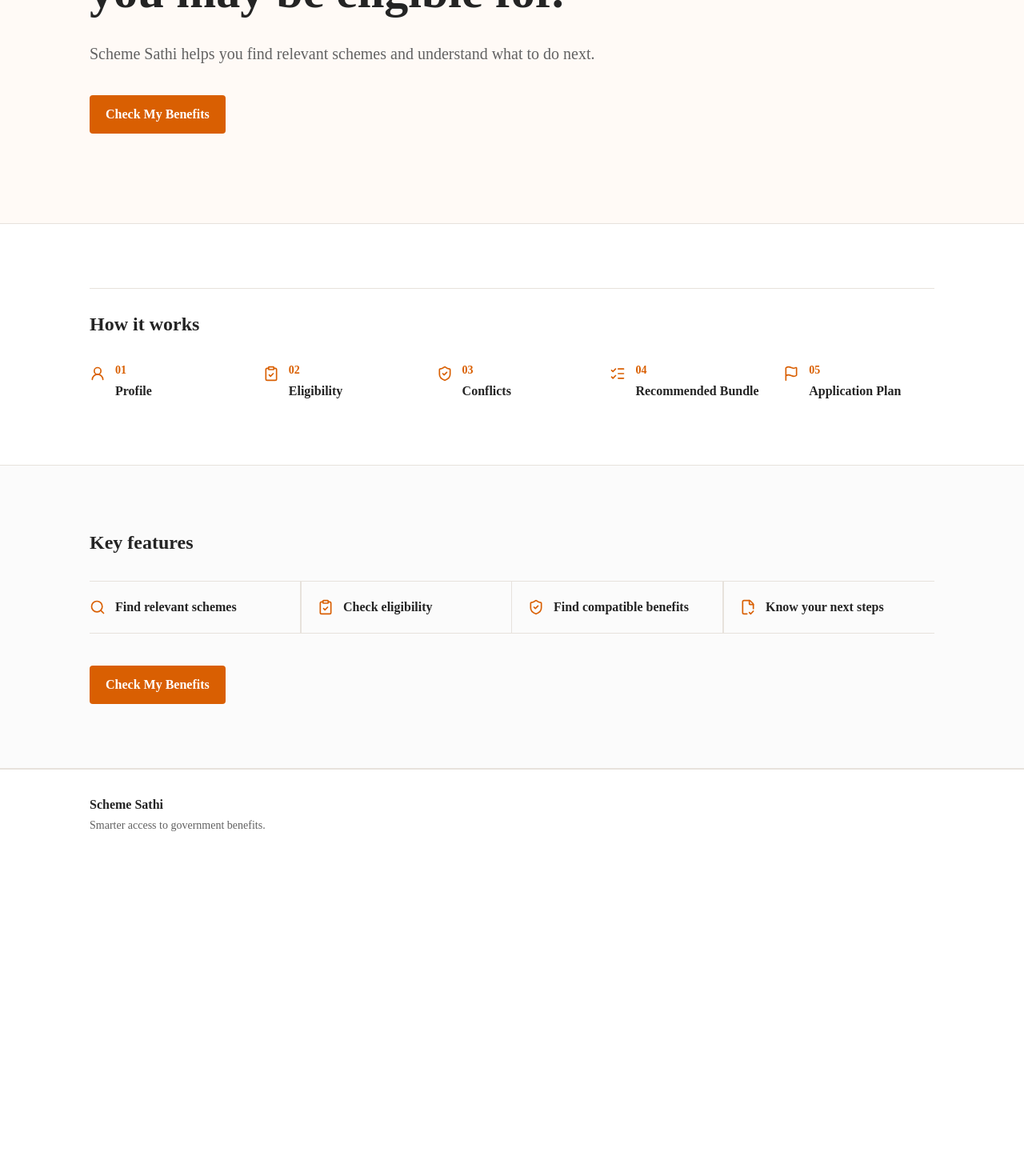
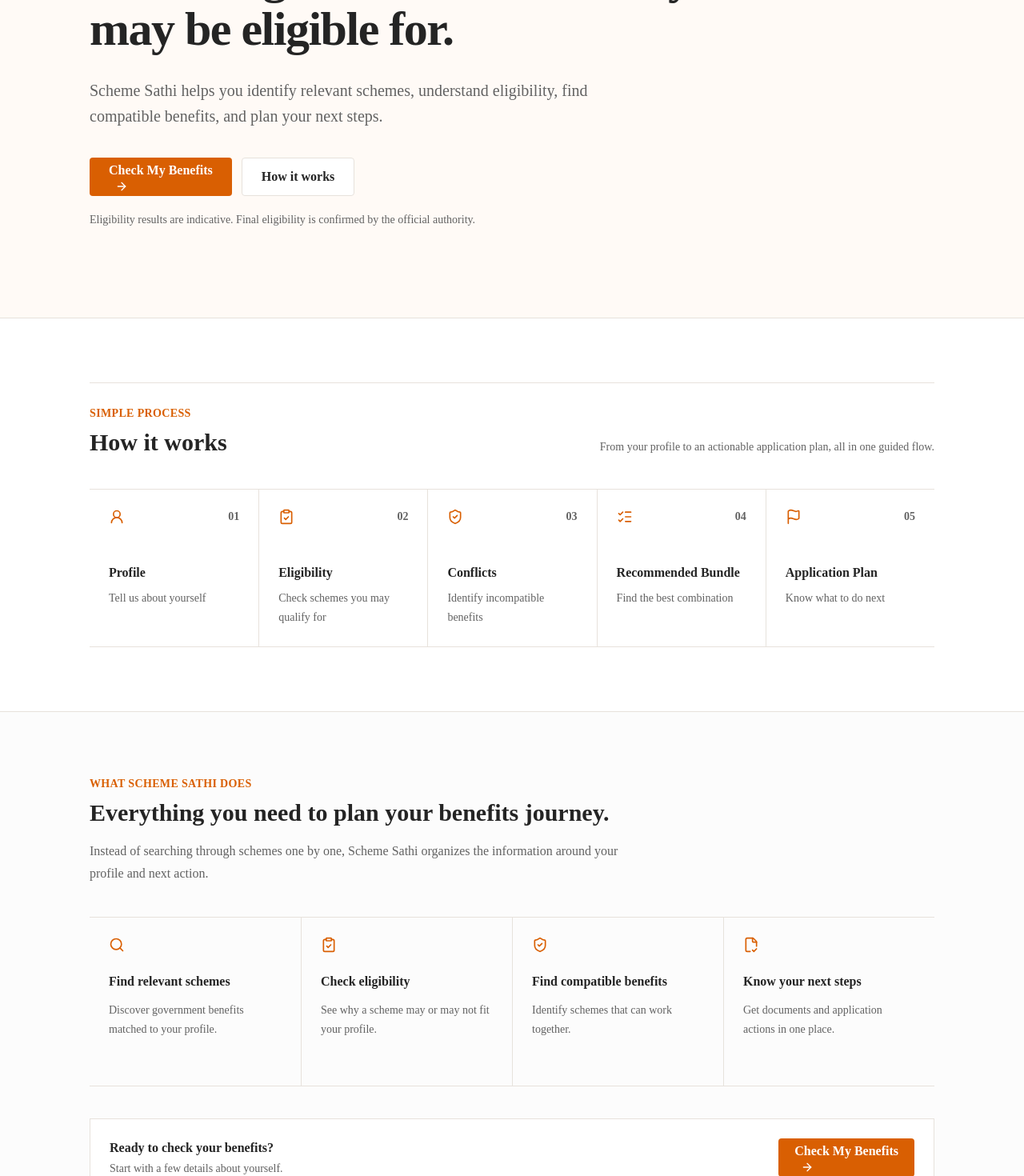
Before and after one commit to AmanShejul/scheme-sathi-, a Next.js app: page / in a window 1280 px wide. Shown: the part 360-1830 px from the top of the page at 80% size. Before the commit the page ends 1434 px from the top, so only its background shows below. Built offline with nearby package versions, Linux system fonts and the light colour scheme.

Commit message:
information add in home page

```diff
--- a/src/app/page.tsx
+++ b/src/app/page.tsx
@@ -1,5 +1,7 @@
 import Link from "next/link";
 import {
+  ArrowRight,
+  CheckCircle2,
   ClipboardCheck,
   FileCheck2,
   Flag,
@@ -12,78 +14,249 @@
 import { Button } from "@/components/ui/button";
 
 const steps = [
-  { number: "01", label: "Profile", icon: UserRound },
-  { number: "02", label: "Eligibility", icon: ClipboardCheck },
-  { number: "03", label: "Conflicts", icon: ShieldCheck },
-  { number: "04", label: "Recommended Bundle", icon: ListChecks },
-  { number: "05", label: "Application Plan", icon: Flag },
+  {
+    number: "01",
+    label: "Profile",
+    description: "Tell us about yourself",
+    icon: UserRound,
+  },
+  {
+    number: "02",
+    label: "Eligibility",
+    description: "Check schemes you may qualify for",
+    icon: ClipboardCheck,
+  },
+  {
+    number: "03",
+    label: "Conflicts",
+    description: "Identify incompatible benefits",
+    icon: ShieldCheck,
+  },
+  {
+    number: "04",
+    label: "Recommended Bundle",
+    description: "Find the best combination",
+    icon: ListChecks,
+  },
+  {
+    number: "05",
+    label: "Application Plan",
+    description: "Know what to do next",
+    icon: Flag,
+  },
 ];
 
 const features = [
-  { title: "Find relevant schemes", icon: Search },
-  { title: "Check eligibility", icon: ClipboardCheck },
-  { title: "Find compatible benefits", icon: ShieldCheck },
-  { title: "Know your next steps", icon: FileCheck2 },
+  {
+    title: "Find relevant schemes",
+    description: "Discover government benefits matched to your profile.",
+    icon: Search,
+  },
+  {
+    title: "Check eligibility",
+    description: "See why a scheme may or may not fit your profile.",
+    icon: ClipboardCheck,
+  },
+  {
+    title: "Find compatible benefits",
+    description: "Identify schemes that can work together.",
+    icon: ShieldCheck,
+  },
+  {
+    title: "Know your next steps",
+    description: "Get documents and application actions in one place.",
+    icon: FileCheck2,
+  },
 ];
 
 export default function Home() {
   return (
-    <div className="min-h-screen bg-background">
+    <div className="min-h-screen bg-background text-foreground">
       <main>
+        {/* Hero */}
         <section className="border-b border-border bg-[#fffaf6]">
-          <div className="mx-auto flex w-full max-w-6xl flex-col items-start px-6 py-20 sm:px-10 sm:py-24 lg:px-12 lg:py-28">
-            <p className="text-base font-bold text-primary">Government benefits, simplified.</p>
-            <h1 className="mt-5 max-w-3xl text-4xl font-bold leading-tight text-foreground sm:text-5xl lg:text-6xl">
+          <div className="mx-auto w-full max-w-6xl px-6 py-20 sm:px-10 lg:px-12 lg:py-28">
+            <div className="max-w-4xl">
+              <div className="mb-6 inline-flex items-center gap-2 border border-border bg-background px-3 py-2 text-sm font-semibold text-muted-foreground">
+                <CheckCircle2
+                  className="size-4 text-primary"
+                  aria-hidden="true"
+                />
+                Smarter access to government benefits
+              </div>
+
+              <p className="text-base font-bold tracking-wide text-primary">
+                Government benefits, simplified.
+              </p>
+
+              <h1 className="mt-5 max-w-4xl text-4xl font-bold leading-[1.08] tracking-tight sm:text-5xl lg:text-6xl">
                 Find the government benefits you may be eligible for.
               </h1>
-            <p className="mt-6 max-w-2xl text-lg leading-8 text-muted-foreground sm:text-xl">
-              Scheme Sathi helps you find relevant schemes and understand what to do next.
+
+              <p className="mt-7 max-w-2xl text-lg leading-8 text-muted-foreground sm:text-xl">
+                Scheme Sathi helps you identify relevant schemes, understand
+                eligibility, find compatible benefits, and plan your next
+                steps.
               </p>
-            <Button asChild size="lg" className="mt-9">
-              <Link href="/find-benefits">Check My Benefits</Link>
+
+              <div className="mt-9 flex flex-col gap-3 sm:flex-row">
+                <Button asChild size="lg" className="h-12 px-6">
+                  <Link href="/find-benefits">
+                    Check My Benefits
+                    <ArrowRight className="ml-2 size-4" aria-hidden="true" />
+                  </Link>
+                </Button>
+
+                <Button
+                  asChild
+                  size="lg"
+                  variant="outline"
+                  className="h-12 px-6"
+                >
+                  <Link href="#how-it-works">How it works</Link>
                 </Button>
               </div>
-        </section>
 
-        <section className="mx-auto w-full max-w-6xl px-6 py-16 sm:px-10 lg:px-12 lg:py-20">
-          <div className="border-t border-border pt-7">
-            <h2 className="text-2xl font-bold text-foreground">How it works</h2>
-            <div className="mt-8 grid gap-7 sm:grid-cols-2 lg:grid-cols-5">
-              {steps.map(({ number, label, icon: Icon }) => (
-                <div key={number} className="flex items-start gap-3">
-                  <Icon className="mt-1 size-5 shrink-0 text-primary" aria-hidden="true" />
-                  <div>
-                    <p className="text-sm font-bold text-primary">{number}</p>
-                    <p className="mt-1 font-bold text-foreground">{label}</p>
-                  </div>
-                </div>
-              ))}
+              <p className="mt-5 text-sm text-muted-foreground">
+                Eligibility results are indicative. Final eligibility is
+                confirmed by the official authority.
+              </p>
             </div>
           </div>
         </section>
 
-        <section className="border-y border-border bg-muted/40">
+        {/* How it works */}
+        <section
+          id="how-it-works"
+          className="mx-auto w-full max-w-6xl px-6 py-16 sm:px-10 lg:px-12 lg:py-20"
+        >
+          <div className="border-t border-border pt-7">
+            <div className="flex flex-col gap-3 sm:flex-row sm:items-end sm:justify-between">
+              <div>
+                <p className="text-sm font-bold uppercase tracking-wide text-primary">
+                  Simple process
+                </p>
+                <h2 className="mt-2 text-2xl font-bold sm:text-3xl">
+                  How it works
+                </h2>
+              </div>
+
+              <p className="max-w-md text-sm leading-6 text-muted-foreground sm:text-right">
+                From your profile to an actionable application plan, all in one
+                guided flow.
+              </p>
+            </div>
+
+            <div className="mt-10 grid gap-0 border-y border-border sm:grid-cols-2 lg:grid-cols-5">
+              {steps.map(
+                ({ number, label, description, icon: Icon }, index) => (
+                  <div
+                    key={number}
+                    className={[
+                      "relative min-h-[180px] p-6",
+                      index > 0 ? "border-t border-border lg:border-l lg:border-t-0" : "",
+                    ].join(" ")}
+                  >
+                    <div className="flex items-start justify-between gap-4">
+                      <Icon
+                        className="size-5 shrink-0 text-primary"
+                        aria-hidden="true"
+                      />
+                      <span className="text-sm font-bold text-muted-foreground">
+                        {number}
+                      </span>
+                    </div>
+
+                    <h3 className="mt-12 font-bold">{label}</h3>
+
+                    <p className="mt-2 text-sm leading-6 text-muted-foreground">
+                      {description}
+                    </p>
+                  </div>
+                ),
+              )}
+            </div>
+          </div>
+        </section>
+
+        {/* Features */}
+        <section className="border-y border-border bg-muted/30">
           <div className="mx-auto w-full max-w-6xl px-6 py-16 sm:px-10 lg:px-12 lg:py-20">
-            <h2 className="text-2xl font-bold text-foreground">Key features</h2>
-            <div className="mt-8 grid gap-0 border-y border-border sm:grid-cols-2 lg:grid-cols-4">
-              {features.map(({ title, icon: Icon }) => (
-                <div key={title} className="flex items-center gap-3 border-b border-border py-5 last:border-b-0 sm:px-5 sm:even:border-l lg:border-b-0 lg:border-r lg:first:pl-0 lg:last:border-r-0">
-                  <Icon className="size-5 shrink-0 text-primary" aria-hidden="true" />
-                  <p className="font-bold text-foreground">{title}</p>
+            <div className="max-w-2xl">
+              <p className="text-sm font-bold uppercase tracking-wide text-primary">
+                What Scheme Sathi does
+              </p>
+
+              <h2 className="mt-2 text-2xl font-bold sm:text-3xl">
+                Everything you need to plan your benefits journey.
+              </h2>
+
+              <p className="mt-4 text-base leading-7 text-muted-foreground">
+                Instead of searching through schemes one by one, Scheme Sathi
+                organizes the information around your profile and next action.
+              </p>
+            </div>
+
+            <div className="mt-10 grid border-y border-border sm:grid-cols-2 lg:grid-cols-4">
+              {features.map(({ title, description, icon: Icon }, index) => (
+                <div
+                  key={title}
+                  className={[
+                    "min-h-[210px] p-6",
+                    index > 0
+                      ? "border-t border-border sm:border-l sm:border-t-0"
+                      : "",
+                    index === 2
+                      ? "lg:border-l"
+                      : "",
+                  ].join(" ")}
+                >
+                  <Icon
+                    className="size-5 text-primary"
+                    aria-hidden="true"
+                  />
+
+                  <h3 className="mt-6 font-bold">{title}</h3>
+
+                  <p className="mt-3 text-sm leading-6 text-muted-foreground">
+                    {description}
+                  </p>
                 </div>
               ))}
             </div>
-            <Button asChild size="lg" className="mt-10">
-              <Link href="/find-benefits">Check My Benefits</Link>
+
+            <div className="mt-10 flex flex-col gap-4 border border-border bg-background p-6 sm:flex-row sm:items-center sm:justify-between">
+              <div>
+                <p className="font-bold">Ready to check your benefits?</p>
+                <p className="mt-1 text-sm text-muted-foreground">
+                  Start with a few details about yourself.
+                </p>
+              </div>
+
+              <Button asChild size="lg" className="shrink-0">
+                <Link href="/find-benefits">
+                  Check My Benefits
+                  <ArrowRight className="ml-2 size-4" aria-hidden="true" />
+                </Link>
               </Button>
+            </div>
           </div>
         </section>
       </main>
 
+      {/* Footer */}
       <footer className="border-t border-border bg-background">
-        <div className="mx-auto flex w-full max-w-6xl flex-col gap-1 px-6 py-8 sm:px-10 lg:px-12">
-          <p className="font-bold text-foreground">Scheme Sathi</p>
-          <p className="text-sm text-muted-foreground">Smarter access to government benefits.</p>
+        <div className="mx-auto flex w-full max-w-6xl flex-col gap-4 px-6 py-8 sm:px-10 sm:flex-row sm:items-center sm:justify-between lg:px-12">
+          <div>
+            <p className="font-bold">Scheme Sathi</p>
+            <p className="mt-1 text-sm text-muted-foreground">
+              Smarter access to government benefits.
+            </p>
+          </div>
+
+          <p className="text-sm text-muted-foreground">
+            Government benefit discovery assistant
+          </p>
         </div>
       </footer>
     </div>
```
Lines whose indentation alone changed are shown as unchanged.
